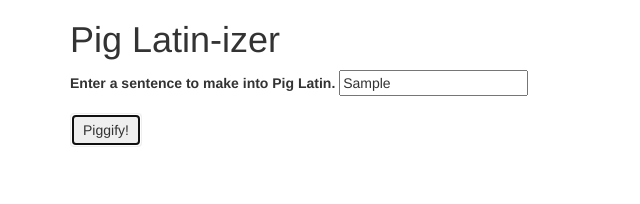
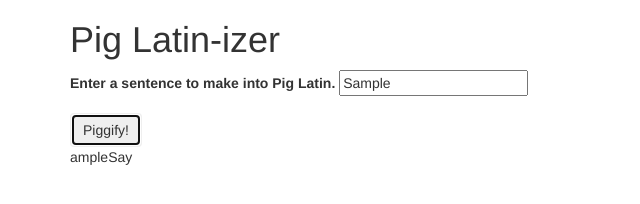
Before and after one commit to maskrap/piglatin-with-Tony-Tiger-, a plain HTML site: page index.html in a window 1280 px wide. Both pictures are taken after typing "Sample" into the empty fields and a click on the button "Piggify!". Shown: the full height of the page, 0-640 px from the left. Drawn offline with Linux system fonts and the light colour scheme.

Commit message:
add handling for words starting with qu still broken at the moment with the qu handling

```diff
--- a/index.html
+++ b/index.html
@@ -21,7 +21,7 @@
       </form>
 
       <div id="result">
-        <p><span class="words"></span> is <span class="not"></span> a leap words.</p>
+        <span id="results"></p>
 
       </div>
     </div>
--- a/js/scripts.js
+++ b/js/scripts.js
@@ -28,6 +28,9 @@ var ifVowel = function(word, i) {
     // console.log('yes');
     return true;
   }
+  else if ((word.charAt(i) + word.charAt(i + 1))==='qu'||(word.charAt(i) + word.charAt(i+1))==='Qu'|| (word.charAt(i) + word.charAt(i + 1))==='QU'||(word.charAt(i) + word.charAt(i + 1))==='qU') {
+    return "Q";
+  }
   else {
     // console.log('no');
     return false;
@@ -42,20 +45,28 @@ var piggy = function(wordsArray) {
     if (ifVowel(wordsArray[idx], 0)) {
       wordsArray.splice(idx, 1, (wordsArray[idx] + 'ay'));
     }
+
+    else if (ifVowel(wordsArray[idx], 0) === "Q") {
+      var cons = wordsArray[idx].slice(0, 2);
+      var rest = wordsArray[idx].slice(1, (wordsArray[idx].length));
+      wordsArray.splice(idx, 1, (rest + cons + 'ay'));
+    }
+
     else if (!ifVowel(wordsArray[idx], 0)) {
       for (var i = 0; i < wordsArray[idx].length; i++) {
 
         if (!ifVowel(wordsArray[idx], i)) {
           consNum += 1;
-          console.log('consNum+1');
+          // console.log('consNum+1');
         }
-        // else if (ifVowel(wordsArray[idx], i)) {
-        //   var cons = wordsArray[idx].slice(0, (consNum -1));
-        //   var rest = wordsArray[idx].slice((consNum -1), (wordsArray[idx].length - 1));
-        //   wordsArray.splice(idx, 1, wordsArray[idx].replace(wordsArray[idx], (rest + cons + 'ay')));
-        //   consNum = 0;
-        //   console.log('change');
-        // }
+        else if (ifVowel(wordsArray[idx], i)) {
+          var cons = wordsArray[idx].slice(0, consNum);
+          var rest = wordsArray[idx].slice(consNum, (wordsArray[idx].length));
+          wordsArray.splice(idx, 1, (wordsArray[idx].replace(wordsArray[idx], (rest + cons + 'ay'))));
+          consNum = 0;
+          // console.log('change');
+          break;
+        }
         // console.log(words[idx].charAt(i));
       };
     }
@@ -74,7 +85,12 @@ $(document).ready(function() {
     var word = $("input#words").val();
     wordsArray = wordSplit(word);
 
+
     piggy(wordsArray);
     // console.log(words);
+
+    var resultout = wordsArray.join(' ');
+    $('#results').text(resultout);
+    $('#result').show();
   });
 });
```
Also changed, not shown: 1 other file.
